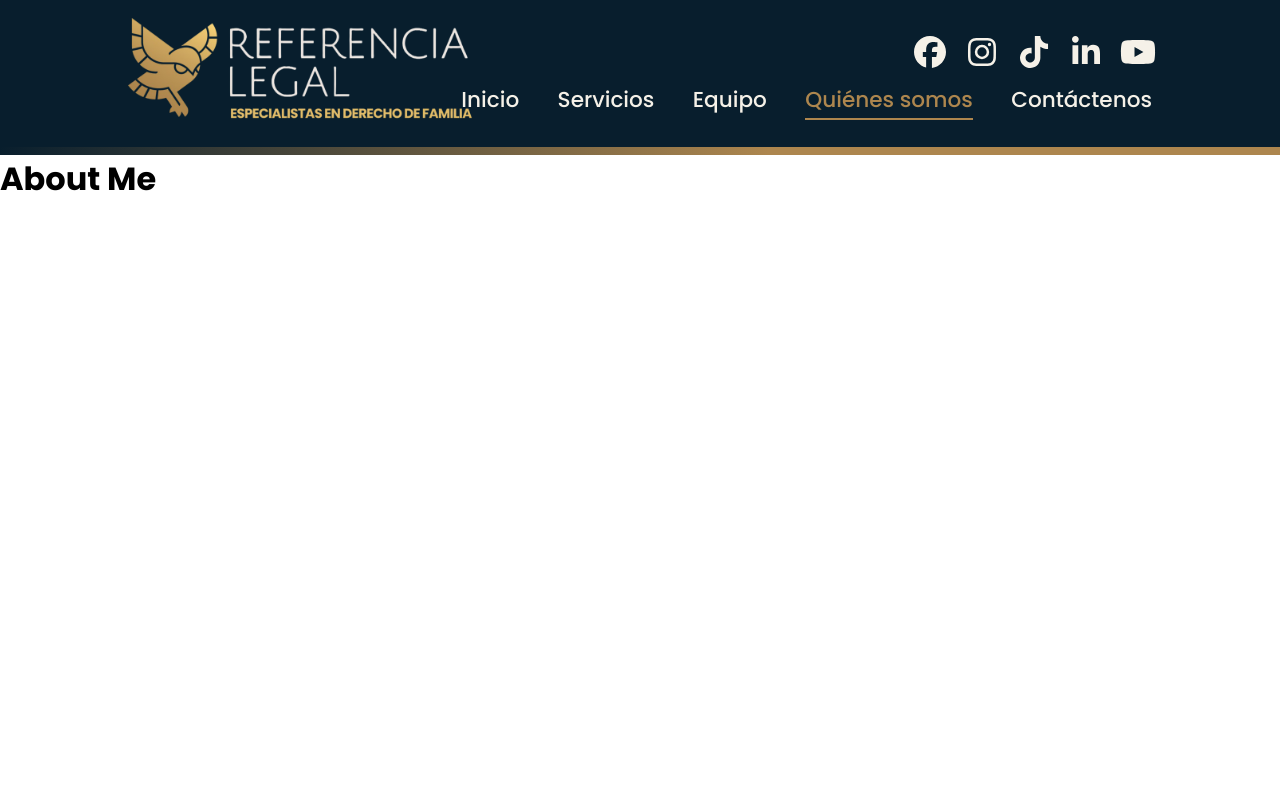
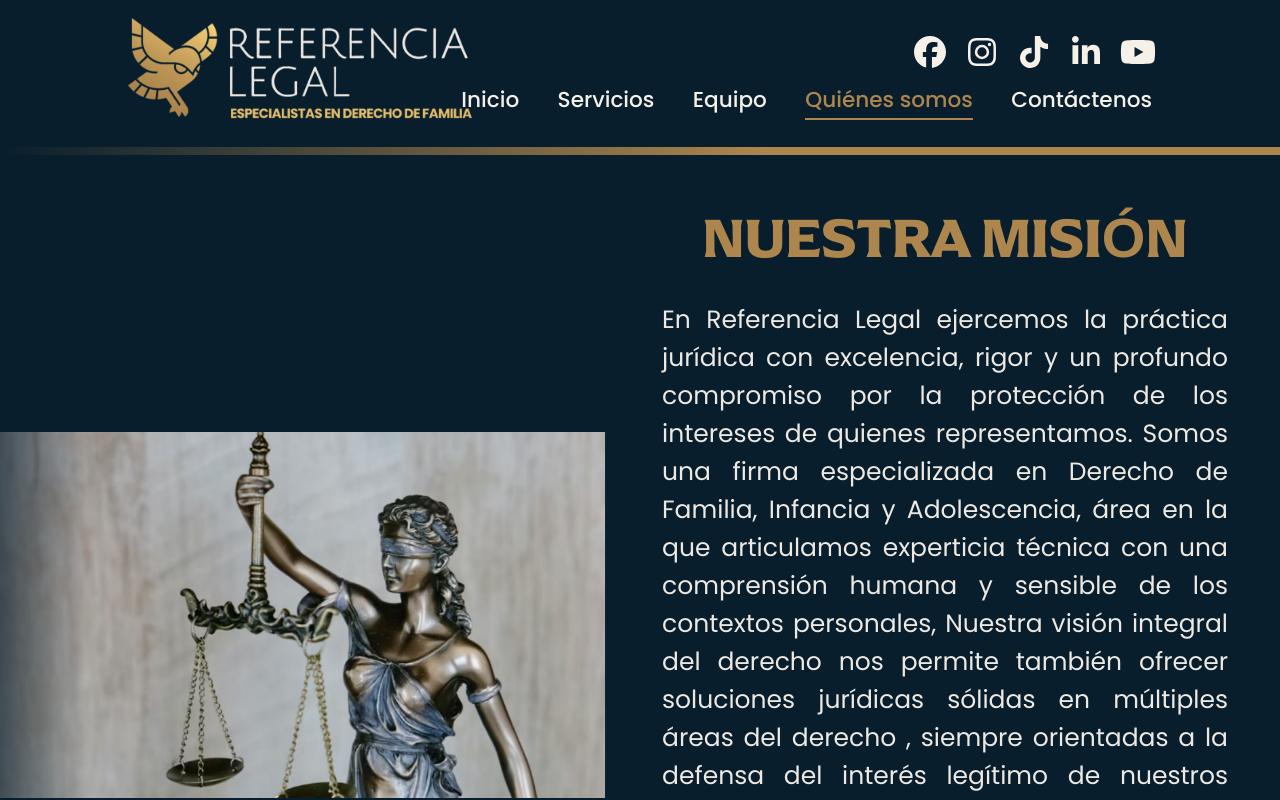
Before and after one commit to danieluruena/referencia-legal, a React (Vite) app: page /nosotros in a window 1280 px wide. Shown: the top 800 px of the page. Built offline with nearby package versions, Linux system fonts and the light colour scheme.

Commit message:
feat: AboutMe

```diff
--- a/src/App.tsx
+++ b/src/App.tsx
@@ -5,7 +5,7 @@ import { Header } from './components/header/header'
 
 const Home = lazy(() => import('./components/home/home.tsx').then(module => ({ default: module.Home })))
 const Team = lazy(() => import('./components/team/team.tsx').then(module => ({ default: module.Team })))
-const AboutMe = lazy(() => import('./components/aboutMe/aboutMe.tsx').then(module => ({ default: module.AboutMe })))
+const AboutUs = lazy(() => import('./components/aboutUs/aboutUs.tsx').then(module => ({ default: module.AboutUs })))
 const Contact = lazy(() => import('./components/contact/contact.tsx').then(module => ({ default: module.Contact })))
 
 function App() {
@@ -17,7 +17,7 @@ function App() {
           <Routes>
             <Route path="/" element={<Home />} />
             <Route path="/equipo" element={<Team />} />
-            <Route path="/nosotros" element={<AboutMe />} />
+            <Route path="/nosotros" element={<AboutUs />} />
             <Route path="/contacto" element={<Contact />} />
           </Routes>
         </Suspense>
--- a/src/components/aboutMe/aboutMe.tsx
+++ /dev/null
@@ -1,7 +0,0 @@
-export function AboutMe() {
-  return (
-    <div>
-      <h1>About Me</h1>
-    </div>
-  )
-}
--- /dev/null
+++ b/src/components/aboutUs/aboutUs.css
@@ -0,0 +1,71 @@
+.about-us {
+  background-color: #081e2d;
+  color: #ede8e1;
+}
+
+
+.about-section-content {
+  display: grid;
+  grid-template-columns: repeat(2, 1fr);
+  width: 100%;
+  align-items: center;
+  gap: 44px;
+  width: min(100%, 1500px);
+  margin: 0 auto;
+}
+
+.about-text-content p {
+  color: #ede8e1;
+  font-size: 25px;
+  text-align: justify;
+}
+
+.about-section-mission, .about-section-vision{
+  padding: 52px;
+  border-bottom: 8px solid;
+  border-image: linear-gradient(
+    to right, transparent 0%, var(--color-primary) 60%) 1;
+}
+
+.about-text-content .alternative-title {
+  margin: 0 0 32px;
+  line-height: 1.1;
+}
+
+
+.about-image img {
+  display: block;
+  width: 100%;
+  height: auto;
+}
+
+.about-section-mission img {
+  width: 115%;
+  transform: translateX(-15%);
+  mask-image: linear-gradient(
+    to left,
+    black 20%,
+    black 80%,
+    transparent 100%);
+}
+
+.about-section-vision img {
+  width: 100%;
+  transform: none;
+  mask-image: linear-gradient(
+    to right,
+    black 20%,
+    black 88%,
+    transparent 100%
+  );
+
+}
+
+.about-section-vision .about-image {
+  padding-top: calc(3.5rem * 1.1 + 32px);
+}
+
+.about-section-vision .about-text-content {
+  transform: translateX(-15%);
+  width: 115%;
+}
--- /dev/null
+++ b/src/components/aboutUs/aboutUs.tsx
@@ -0,0 +1,41 @@
+import { FC } from 'react'
+import './aboutUs.css'
+import '../../common.css'
+import misionImg from '../../assets/aboutUs/mision.webp'
+import visionImg from '../../assets/aboutUs/vision.webp'
+
+export const AboutUs: FC = () => {
+  return (
+    <main className='about-us'>
+      <section className='about-section-mission'>
+        <div className='about-section-content'>
+          <div className='about-image'>
+            <img src={misionImg} alt='Nuestra misión' />
+          </div>
+
+          <div className='about-text-content'>
+            <h2 className='alternative-title'>NUESTRA MISIÓN</h2>
+            <p>
+              En Referencia Legal ejercemos la práctica jurídica con excelencia, rigor y un profundo compromiso por la protección de los intereses de quienes representamos. Somos una firma especializada en Derecho de Familia, Infancia y Adolescencia, área en la que articulamos experticia técnica con una comprensión humana y sensible de los contextos personales, Nuestra visión integral del derecho nos permite también ofrecer soluciones jurídicas sólidas en múltiples áreas del derecho , siempre orientadas a la defensa del interés legítimo de nuestros clientes. Trabajamos con integridad, empatía y visión estratégica para acompañar y representar con solvencia cada proceso legal, promoviendo una justicia más cercana, eficaz y consciente de la realidad de quienes confían en nosotros.
+            </p>
+          </div>
+        </div>
+      </section>
+
+      <section className='about-section-vision'>
+        <div className='about-section-content'>
+          <div className='about-text-content'>
+            <h2 className='alternative-title'>NUESTRA VISIÓN</h2>
+            <p>
+              Consolidarnos como una firma de abogados que sirva de referencia nacional por nuestra alta calidad en la prestación de servicios en Derecho de Familia, Infancia y Adolescencia, así como por nuestra capacidad y excelencia al momento de ofrecer un servicio legal integral, ético en diversas ramas del derecho. Aspiramos a transformar el ejercicio de la abogacía mediante una práctica orientada al impacto social, la confianza profesional y la construcción de soluciones jurídicas innovadoras, humanas y sostenibles. Nuestro objetivo es ser aliados estratégicos de quienes enfrentan desafíos legales, ofreciendo claridad, respaldo y seguridad en cada etapa de su camino.
+            </p>
+          </div>
+
+          <div className='about-image'>
+            <img src={visionImg} alt='Nuestra visión' />
+          </div>
+        </div>
+      </section>
+    </main>
+  )
+}
```
Also changed, not shown: src/assets/aboutUs/mision.webp (added), src/assets/aboutUs/vision.webp (added), src/components/aboutMe/aboutMe.css (deleted).
